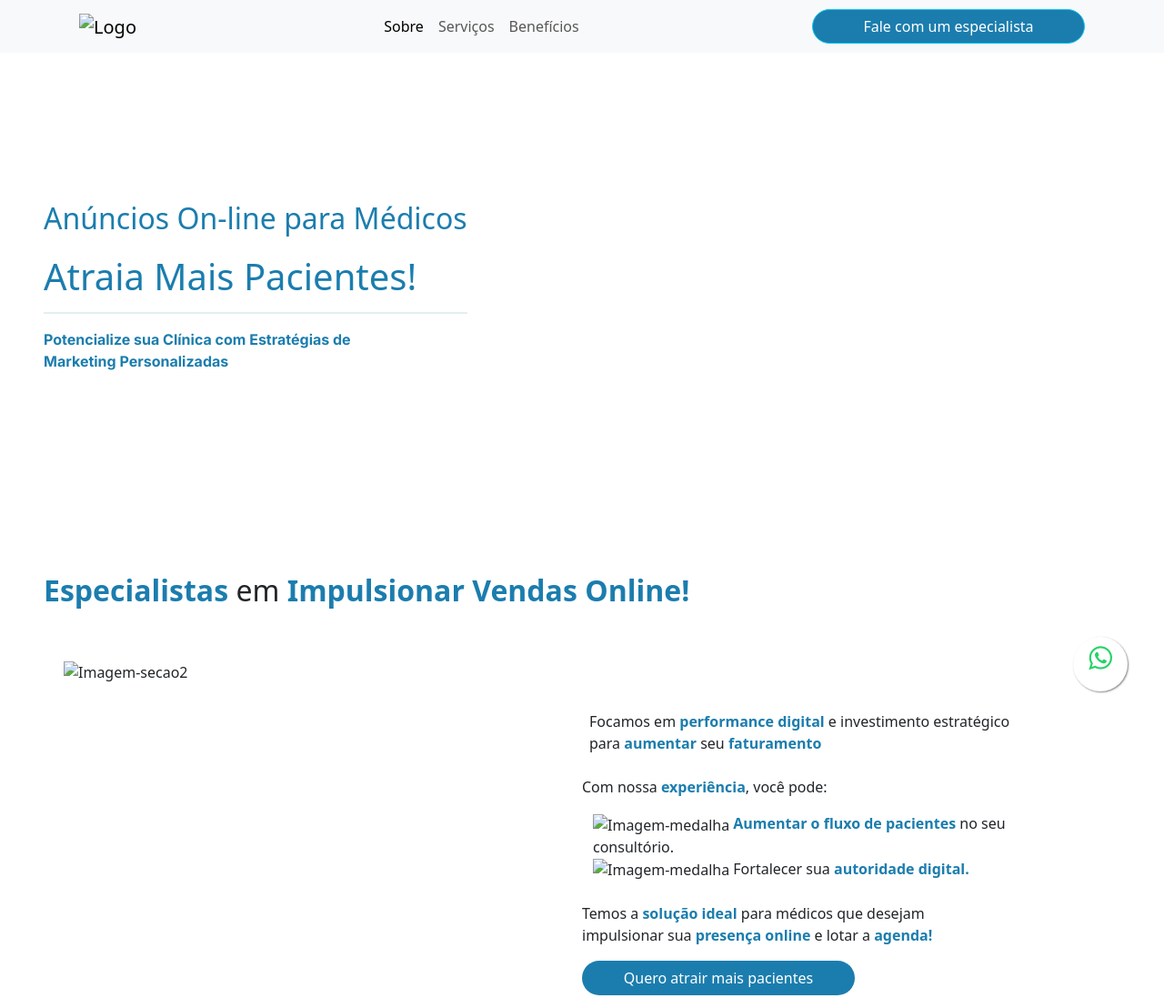
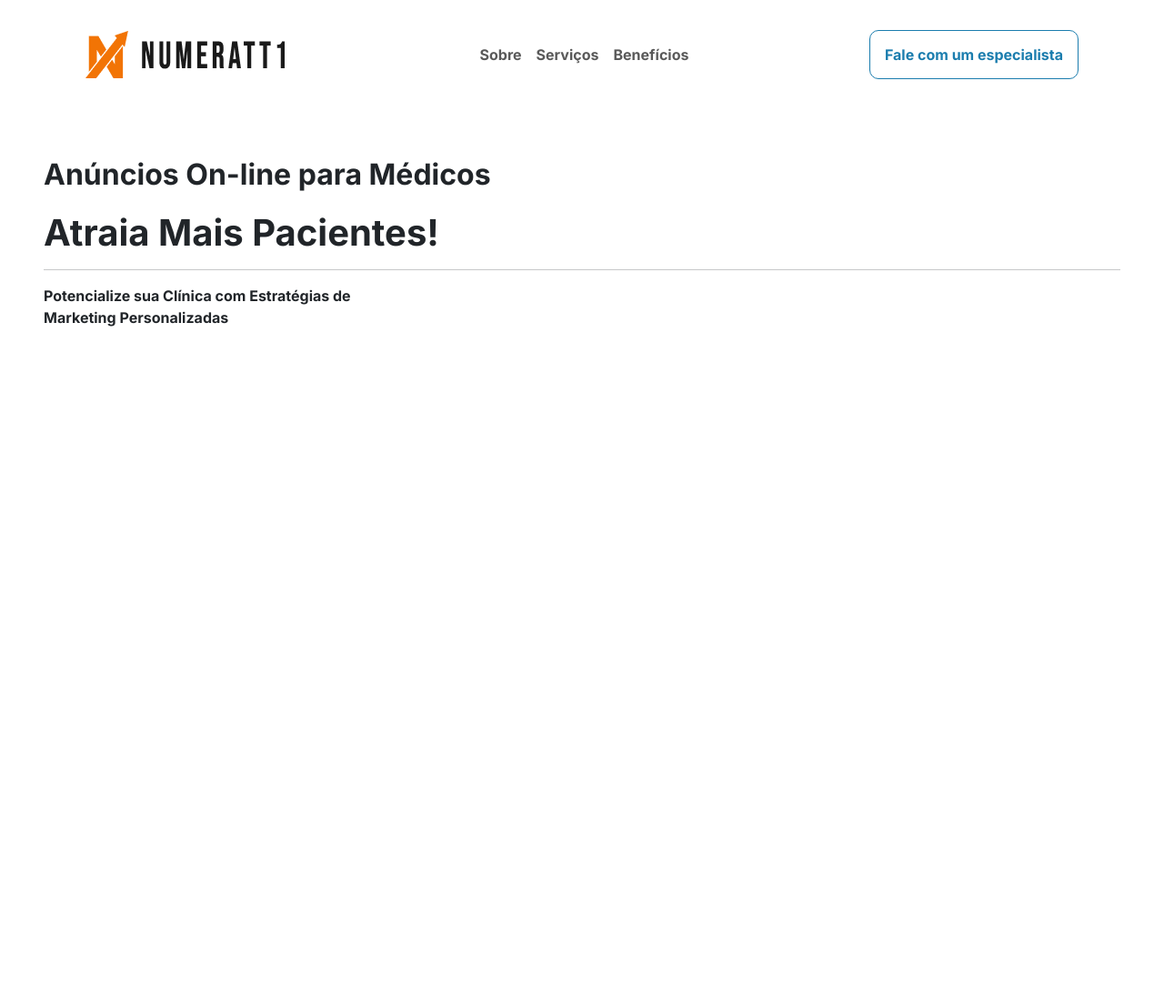
Before and after one commit to vitoriaazevedo16/Estudos-do-estagio, a plain HTML site: page projetos_github/numeratti-lp-rd2024/lp-medicos/index.html in a window 1280 px wide. Shown: the top 1097 px of the page at 91% size. After the commit the page ends 800 px from the top, so only its background shows below. Drawn offline with nearby package versions, Linux system fonts and the light colour scheme; files whose address does not match are found by name.

Commit message:
Lp Numeratti

```diff
--- a/projetos_github/numeratti-lp-rd2024/lp-medicos/assets/style.css
+++ b/projetos_github/numeratti-lp-rd2024/lp-medicos/assets/style.css
@@ -1,4 +1,4 @@
-/*Padrões de textos e cores*/
+/*Padrões de textos e cores
 .cor-azul{
     color: #1B7DAE;
 }
@@ -6,14 +6,78 @@
 .cor-branco{
     color: white;
 }
-
-.inter {
+*/
+html, body{
+    margin: 0;
+    padding: 0;
     font-family: "Inter", sans-serif;
     font-optical-sizing: auto;
-    font-weight: 700;
+    font-weight: 600;
+    font-style: normal;
+
+}
+
+
+
+
+  .inter {
+    font-family: "Inter", sans-serif;
+    font-optical-sizing: auto;
+    font-weight: 600;
     font-style: normal;
   }
 
+  :root{
+    --bs-border-radius: 10px;
+
+  }
+
+  .btn{
+
+    height: 54px;
+    --bs-btn-padding-y: 8px;
+    --bs-btn-padding-x: 16px;
+  }
+  /*botão do navbar*/
+
+  .btn-outline-primary {
+    --bs-btn-color: #1B7DAE;
+    --bs-btn-border-color: #1B7DAE;
+    --bs-btn-hover-color: #fff;
+    --bs-btn-hover-bg: #1B7DAE;
+    --bs-btn-hover-border-color: #1B7DAE;
+    --bs-btn-focus-shadow-rgb: 13, 110, 253;
+    --bs-btn-active-color: #fff;
+    --bs-btn-active-bg: #1B7DAE;
+    --bs-btn-active-border-color: #1B7DAE;
+    --bs-btn-active-shadow: inset 0 3px 5px rgba(0, 0, 0, 0.125);
+    --bs-btn-disabled-color: #1B7DAE;
+    --bs-btn-disabled-bg: transparent;
+    --bs-btn-disabled-border-color: #1B7DAE;
+    --bs-gradient: none;
+
+}
+
+header {
+    height: 120px;
+    display: flex;
+    align-items: center;
+
+}
+
+@media  (max-width: 942px) {
+    navbar-collapse{
+        position: absolute;
+        top: 120px;
+        background-color: rgb(255, 255, 255);
+        width: calc(100% + 24px);
+        margin: 0px -24px;
+        padding: 20px;
+    }
+  }
+
+
+/*
 #navbarSupportedContent{
     justify-content: space-between;
 }
@@ -30,7 +94,7 @@
 
 
 .secao1{
-    background-image: url("../imagens_lp_medicos/imagem_fundo.png");
+    background-image: url("../assets/images/banner_principal.png");
     width: 100%;
     height: auto;
     background-size: cover;
@@ -62,7 +126,8 @@
     width: 40;
     height:40;
 }
-
+*/
+/*
 .btn{
     background-color: #1B7DAE;
     color: #ffffff;
@@ -70,9 +135,14 @@
     width: 300px;
 }
 
+#botao-navbar{
+    border-radius: 10px;
+    border: 1.5px solid var(--Sail-600, #1B7DAE);
+    width: 251px;
+}
 
 
-/*1 container com os dois primeiros cards da seção 3*/
+/*1 container com os dois primeiros cards da seção 3
 #1container-cards {
     gap: 20px;
 }
@@ -88,53 +158,54 @@
     height: 15rem;
 }
 
-/*Container geral dos cards de baixo seção 3*/
+/*Container geral dos cards de baixo seção 3
 container-geral-cards{
     gap: 20px;
-}
+}/*
 
-/*Todos os cards da seção 4*/
+/*Todos os cards da seção 4
 #cards-secao4{
     width: 15rem;
     height: 15rem;
 }
+*/
 
 
 
-
-/* Container geral com os 2 primeiros cards da Seção 4*/
+/* Container geral com os 2 primeiros cards da Seção 4
 #container1-geral-cards{
     gap: 20px;
 }
 
+*/
 
 
 
-
-/*2 Container geral de cards da secao 4*/
+/*2 Container geral de cards da secao 4
 container2-geral-cards{
     gap: 20px;
 }
+*/
 
-/*Figure feedbacks secao5*/
+/*Figure feedbacks secao5
 figure-feedback{
     padding: 0 0 0 40px;
 }
-
-/*Container da seção 5 com as logomarcas*/
+*/
+/*Container da seção 5 com as logomarcas
 .image-container {
     display: flex;
     flex-wrap: nowrap;
-    overflow-x: auto; /* Adiciona rolagem horizontal se necessário */
+    overflow-x: auto; /* Adiciona rolagem horizontal se necessário
 }
+*/
 
-
-
+/*
 #container-texto-secao6{
     margin-top: 10rem;
-}
+}*/
 
-/*Card do formulário*/
+/*Card do formulário
 .card{
     width: 25rem;
     height: 30rem;
@@ -143,15 +214,15 @@ figure-feedback{
 
 footer{
     background-color: #FF900F;
-}
+}*/
 
-/*Container das bandeiras no rodapé*/
+/*Container das bandeiras no rodapé
 #container-bandeiras{
     display: flex;
     gap:0;
-}
+}*/
 
-/*Css relacionado ao carrossel de logos*/
+/*Css relacionado ao carrossel de logos
 .logos-slide img {
     height: 50px;
     margin: 0 40px;
@@ -180,8 +251,8 @@ footer{
 
   }
 
-
-
+*/
+/*
 .link-whatsapp{
     position:fixed;
     width:60px;
@@ -196,3 +267,4 @@ footer{
     box-shadow: 1px 1px 2px #888;
     z-index:1000;
 }
+*/
--- a/projetos_github/numeratti-lp-rd2024/lp-medicos/index.html
+++ b/projetos_github/numeratti-lp-rd2024/lp-medicos/index.html
@@ -1,5 +1,6 @@
 <!DOCTYPE html>
 <html lang="pt-br">
+
 <head>
     <meta charset="UTF-8">
     <meta name="viewport" content="width=device-width, initial-scale=1.0">
@@ -13,76 +14,86 @@
         integrity="sha384-QWTKZyjpPEjISv5WaRU9OFeRpok6YctnYmDr5pNlyT2bRjXh0JMhjY6hW+ALEwIH" crossorigin="anonymous">
     <link rel="preconnect" href="https://fonts.googleapis.com">
     <link rel="preconnect" href="https://fonts.gstatic.com" crossorigin>
-            <link href="https://fonts.googleapis.com/css2?family=Inter:ital,opsz,wght@0,14..32,700;1,14..32,700&display=swap" rel="stylesheet">
+    <link href="https://fonts.googleapis.com/css2?family=Inter:ital,opsz,wght@0,14..32,700;1,14..32,700&display=swap"
+        rel="stylesheet">
 
-        <link href="https://fonts.googleapis.com/css2?family=Inter:ital,opsz,wght@0,14..32,700;1,14..32,700&display=swap" rel="stylesheet">
+    <link href="https://fonts.googleapis.com/css2?family=Inter:ital,opsz,wght@0,14..32,700;1,14..32,700&display=swap"
+        rel="stylesheet">
 
 
     <link rel="stylesheet" href="assets/style.css">
 
 
 </head>
+
 <body>
+
     <!--Cabeçalho-->
     <header>
 
-            <div>
+        <div class="container-xl">
 
-                <nav class="navbar navbar-expand-lg bg-body-tertiary">
+            <nav class="navbar navbar-expand-lg p-0" data-bs-theme="">
 
+                <div class="container-fluid">
 
+                  <a class="navbar-brand m-0 p-0" href="#">
 
-                    <div class="container-geral-navbar">
+                    <figure class="figure-logo m-0">
 
-                        <!--Logo e botão que aparece só no responsivo-->
-                        <a class="navbar-brand d-lg-none" href="#">
+                    <img src="assets/images/logo_numeratti.png" class="imagem-logo" alt="logo_numeratti">
 
-                            <img src="imagens_lp_medicos/logo.svg" class="img-fluid w-75" alt="Logo">
+                    </figure>
 
                 </a>
 
-                        <button class="navbar-toggler" type="button" data-bs-toggle="collapse"
-                            data-bs-target="#navbarSupportedContent" aria-controls="navbarSupportedContent"
-                            aria-expanded="false" aria-label="Toggle navigation">
+                  <button class="navbar-toggler collapsed" type="button" data-bs-toggle="collapse" data-bs-target="#navbarColor01" aria-controls="navbarColor01" aria-expanded="false" aria-label="Alternar navegação">
+
                     <span class="navbar-toggler-icon"></span>
+
                   </button>
 
+                  <div class="navbar-collapse collapse" id="navbarColor01">
 
+                    <ul class="navbar-nav d-flex justify-content-center flex-fill inter">
 
-                        <div class="collapse navbar-collapse" id="navbarSupportedContent">
+                      <li class="nav-item">
 
-                            <a class="navbar-brand" href="#">
+                        <a class="nav-link active" aria-current="page" href="#"></a>
 
-                                <img src="imagens_lp_medicos/logo.svg" class="img-fluid" alt="Logo">
+                      </li>
+
+                      <li class="nav-item">
+
+                        <a class="nav-link" href="#">
+                            Sobre
+                        </a>
+
+                      </li>
+
+                      <li class="nav-item">
+                        <a class="nav-link" href="#">
+                            Serviços
+                        </a>
+
+                      </li>
+
+                      <li class="nav-item">
+
+                        <a class="nav-link" href="#">
+                            Benefícios
 
                         </a>
 
-
-                            <div>
-
-                                <ul class="navbar-nav me-auto mb-2 mb-lg-0">
-                                    <li class="nav-item">
-                                        <a class="nav-link active" aria-current="page" href="#">Sobre</a>
-
                       </li>
-                                    <li class="nav-item">
-                                        <a class="nav-link" href="#">Serviços</a>
-                                    </li>
-
-                                    <li class="nav-item">
-                                        <a class="nav-link" href="#">Benefícios</a>
-                                    </li>
-
 
                     </ul>
 
+                    <div class="d-flex">
+
+                      <button class="btn btn-outline-primary" type="submit"> Fale com um especialista </button>
+
                     </div>
-
-                            <div class="container-navbar">
-                                <button class="btn btn-outline-info" type="button">Fale com um
-                                    especialista</button>
-                            </div>
-
 
                   </div>
 
@@ -92,17 +103,24 @@
 
         </div>
 
+
+
+
+
     </header>
+
+
 
     <main>
         <!--Seção 1 - Nesta seção, possui uma imagem de fundo-->
+
             <section class="secao1">
 
                 <div class="col col-4-sm p-0">
 
                     <article class="article-secao1 p-5">
 
-                        <p class="fs-2 p-0">Anúncios On-line para Médicos</p>
+                        <p class="fs-2 p-0" id="paragrafo-1" >Anúncios On-line para Médicos</p>
 
                         <h1>
                             Atraia Mais Pacientes!
@@ -110,7 +128,7 @@
 
                         <hr>
 
-                        <p class="inter">Potencialize sua Clínica com Estratégias de <br> Marketing
+                        <p class="paragrafo-2">Potencialize sua Clínica com Estratégias de <br> Marketing
                             Personalizadas </p>
 
                     </article>
@@ -120,7 +138,7 @@
 
             </section>
 
-            <!--Seção 2 -->
+        <!--Seção 2
             <section>
 
                 <div class="col-6-sm p-5">
@@ -138,7 +156,7 @@
                         <div class="col-sm p-0">
 
                             <figure>
-                                <img src="imagens_lp_medicos/imagem_secao2.png" class="img-fluid" alt="Imagem-secao2">
+                                <img src="assets/images/banner_especialistas-em-impulsionar-vendas-online.png" class="img-fluid" alt="Imagem-secao2">
 
                             </figure>
 
@@ -158,7 +176,7 @@
 
                             <div class="container-sm mb-4">
 
-                                <img src="imagens_lp_medicos/icone_medalha.svg" alt="Imagem-medalha"
+                                <img src="assets/images/icone_medalha.svg" alt="Imagem-medalha"
                                     id="imagens-icone-medalha">
 
                                 <span class=" fs-6 texto-container-secao2"><strong class="cor-azul">Aumentar o fluxo de pacientes</strong> no
@@ -168,7 +186,7 @@
 
                                 <br>
 
-                                <img src="imagens_lp_medicos/icone_medalha.svg" alt="Imagem-medalha"
+                                <img src="assets/images/icone_medalha.svg" alt="Imagem-medalha"
                                     id="imagens-icone-medalha">
                                 <span class=" fs-6 texto-container-secao2">Fortalecer sua <strong class="cor-azul"> autoridade
                                         digital.</strong>
@@ -196,7 +214,7 @@
 
 
 
-                <!-- <section class="bg-danger p-3">
+                 <section class="bg-danger p-3">
 
                 <div class="col-6-sm">
 
@@ -284,12 +302,12 @@
                         <p> <strong> </strong> </p>
 
                     </div>
-                </div>-->
+                </div>
 
-            </section>
+            </section>-->
 
 
-            <!--Seção 3-->
+        <!--Seção 3
             <section class="secao3">
 
                 <h2 class="h2-secao3">Nossos serviços <span class="cor-azul">Especializados</span> </h2>
@@ -398,7 +416,7 @@
 
                     </div>
 
-                </div>
+                </div>-->
 
         <!-- 1 Container com os cards *colocar um deslocamento entre esse container e o 2
 
@@ -527,13 +545,13 @@
 
                             </figure>
 
-                        </div>-->
+                        </div>
 
 
 
-            </section>
+            </section>-->
 
-            <!--Seção 4-->
+        <!--Seção 4
             <section class="secao4">
                 <h2> Benefícios para <span class="cor-azul"> Médicos</span></h2>
 
@@ -633,7 +651,7 @@
 
                         </div>
 
-                    </div>
+                    </div>-->
 
         <!-- 1 Container principal
 
@@ -753,17 +771,17 @@
 
                     </div>
 
-                </div>-->
+                </div>
 
 
-            </section>
+            </section>-->
 
-            <!--Seção 5-->
+        <!--Seção 5
             <section class="secao5">
 
-                <h3 class="text-center p-5 fw-normal"> Potencialize sua prática médica hoje!</h3>
+                <h3 class="text-center p-5 fw-normal"> Potencialize sua prática médica hoje!</h3>-->
 
-                <!--Carrossel das logomarcas-->
+        <!--Carrossel das logomarcas
                 <div class="logos">
 
                     <div class="logos-slide">
@@ -784,9 +802,9 @@
 
                         <img src="imagens_lp_medicos/logo_pedro_guilme.png" alt="logo_pedro_guilme" />
 
-                    </div>
+                    </div>-->
 
-                    <!--Container 2 das logos que remove o espaço branco do final-->
+        <!--Container 2 das logos que remove o espaço branco do final
                     <div class="logos-slide">
 
                         <img src="imagens_lp_medicos/logo_crio.png" alt="logo_crio" />
@@ -805,7 +823,7 @@
 
                         <img src="imagens_lp_medicos/logo_pedro_guilme.png" alt="logo_pedro_guilme" />
 
-                    </div>
+                    </div>-->
 
 
 
@@ -867,10 +885,10 @@
 
                 </div>-->
 
-                    <!--Título relacionado ao feedbacks-->
-                    <h3 class="p-5"> <strong class="cor-azul">FeedBacks </strong>dos Clientes </h3>
+        <!--Título relacionado ao feedbacks
+                    <h3 class="p-5"> <strong class="cor-azul">FeedBacks </strong>dos Clientes </h3>-->
 
-                    <!--Div com as imagens dos feedbacks-->
+        <!--Div com as imagens dos feedbacks
                     <div class="col d-flex flex-wrap">
 
                         <figure class="figure-feedback">
@@ -889,9 +907,9 @@
 
                     </div>
 
-            </section>
+            </section>-->
 
-            <!--Seção 6-->
+        <!--Seção 6
             <section>
 
                 <div class="container mb-5">
@@ -905,9 +923,9 @@
                                     qualificados.</strong>
                             </p>
 
-                        </div>
+                        </div>-->
 
-                        <!-- Container com card e formulário-->
+        <!-- Container com card e formulário
                         <div class="col-md-6 col-6-sm">
 
                             <div class="card">
@@ -977,7 +995,7 @@
 
                                         </div>
 
-                                    </form>
+                                    </form>-->
 
 
 
@@ -1005,7 +1023,7 @@
                                         privacidade!</label>
 
                                     <button type="submit">Desejo Falar com um Especialista!</button>
-                                </form>-->
+                                </form>
 
                                 </div>
                             </div>
@@ -1015,18 +1033,18 @@
                 </div>
 
 
-            </section>
+            </section>-->
 
     </main>
 
-        <!--Rodápe *ajustar só algumas dimensões nas divs-->
+    <!--Rodápe *ajustar só algumas dimensões nas divs
         <footer>
 
             <div class="container" id="container-rodape">
 
-                <div class="row">
+                <div class="row">-->
 
-                    <!--Container 1-->
+    <!--Container 1
                     <div class="col-sm">
 
                         <div class="col p-3">
@@ -1053,15 +1071,15 @@
                         </div>
 
 
-                    </div>
+                    </div>-->
 
 
-                    <!--Container 2-->
+    <!--Container 2
                     <div class="col-sm">
 
-                        <p class="d-flex justify-content-center mt-5 cor-branco">Política de privacidade </p>
+                        <p class="d-flex justify-content-center mt-5 cor-branco">Política de privacidade </p>-->
 
-                        <!--Container das redes sociais-->
+    <!--Container das redes sociais
 
                         <div class="align-items-baseline-center d-flex flex-directin-row d-flex justify-content-center mt-3"
                             style="gap: 8px;">
@@ -1088,9 +1106,9 @@
                             reservados.</p>
 
 
-                    </div>
+                    </div>-->
 
-                    <!--Container 3-->
+    <!--Container 3
 
                     <div class="col-sm">
 
@@ -1124,7 +1142,7 @@
 
                 </div>
 
-            </div>
+            </div>-->
 
     <!--Div geral do rodapé *com altura já definida do figma
             <div class="bg-info" style="height: 268px;">-->
@@ -1239,19 +1257,20 @@
             <figure>
                 <img src="" alt="">
 
-            </figure>-->
+            </figure>
 
-            </div>
+            </div>-->
 
 
-            <!--Link e icone do botão flutuante do whatsapp-->
-            <a class="link-whatsapp"
-                href="https://wa.me/55(aqui seu numero com ddd | tudo junto)?text=Adorei%20seu%20artigo" target="_blank">
+    <!--Link e icone do botão flutuante do whatsapp
+
+    <a class="link-whatsapp" href="https://wa.me/55(aqui seu numero com ddd | tudo junto)?text=Adorei%20seu%20artigo"
+        target="_blank">
         <i class="fa fa-whatsapp"></i>
     </a>
 
 
-        </footer>
+    </footer>-->
 
 
 
@@ -1264,4 +1283,5 @@
         integrity="sha384-0pUGZvbkm6XF6gxjEnlmuGrJXVbNuzT9qBBavbLwCsOGabYfZo0T0to5eqruptLy"
         crossorigin="anonymous"></script>
 </body>
+
 </html>
```
Lines whose indentation alone changed are shown as unchanged.
